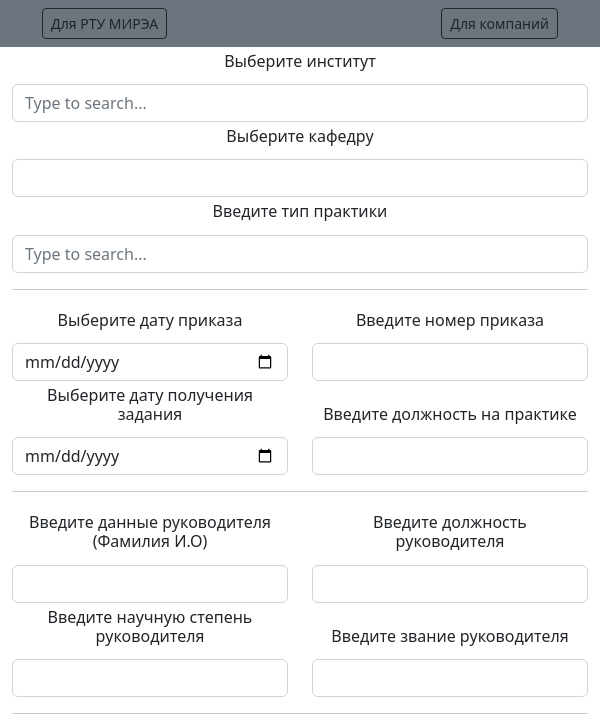
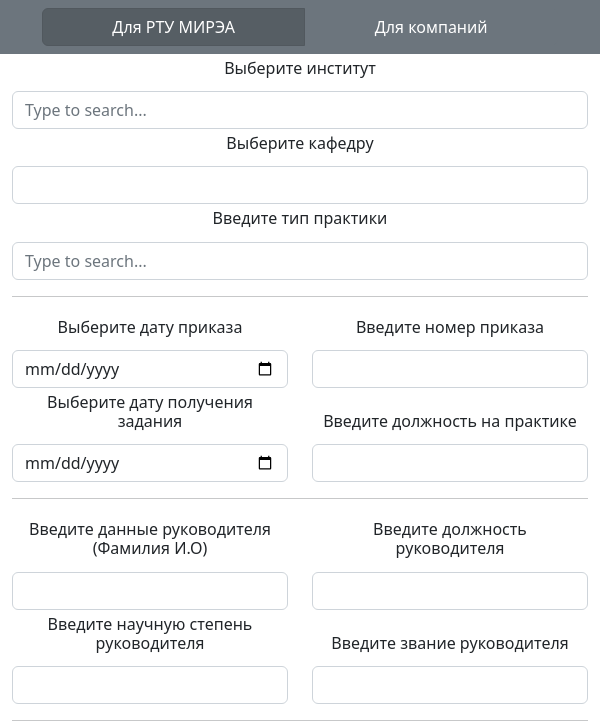
Before and after one commit to SirFerr/FUP, an Electron app: page html/index.html in a window 600 px wide. Shown: the top 727 px of the page. Drawn offline with nearby package versions, Linux system fonts and the light colour scheme.

Commit message:
navbar rework

```diff
--- a/html/index.html
+++ b/html/index.html
@@ -8,8 +8,12 @@
 <body>
 <div class="navbar bg-secondary text-light">
     <div class="container">
-        <a class="btn btn-sm btn-outline-dark"  type="button" onclick="forDepartment()">Для РТУ МИРЭА</a>
-        <a class="btn btn-sm btn-outline-dark" type="button" onclick="forCompany()">Для компаний</a>
+        <div class="btn-group w-100">
+            <input type="radio" name="options" class="btn-check" id="option1" onclick="forDepartment()" autocomplete="off" checked >
+            <label class="btn btn-secondary" for="option1">Для РТУ МИРЭА</label>
+            <input type="radio" name="options" class="btn-check" id="option2" onclick="forCompany()" autocomplete="off">
+            <label class="btn btn-secondary" for="option2">Для компаний</label>
+        </div>
     </div>
 </div>
 <table class="app bg-light">
```
